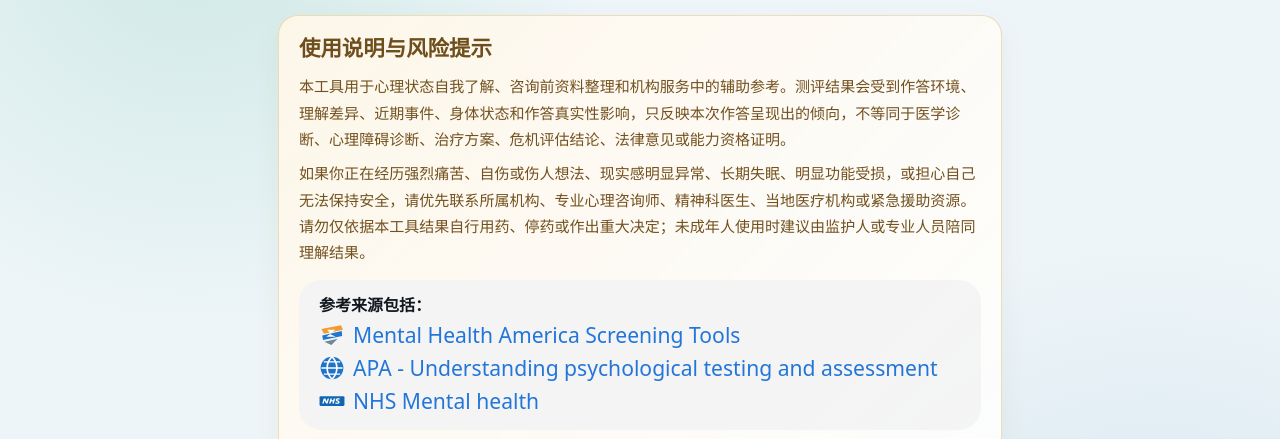
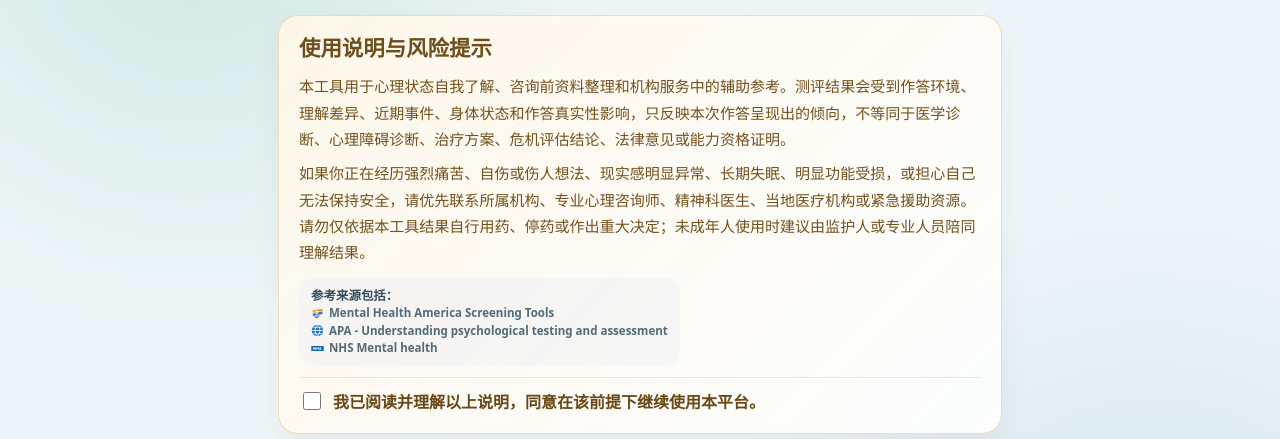
Before and after one commit to iiDomino/PsyHealth, a plain HTML site: page index.html in a window 1280 px wide. Shown: the part 180-619 px from the top of the page. Drawn offline with Linux system fonts and the light colour scheme.

Commit message:
Make reference card compact text

```diff
--- a/index.html
+++ b/index.html
@@ -19,18 +19,18 @@
       <p>如果你正在经历强烈痛苦、自伤或伤人想法、现实感明显异常、长期失眠、明显功能受损，或担心自己无法保持安全，请优先联系所属机构、专业心理咨询师、精神科医生、当地医疗机构或紧急援助资源。请勿仅依据本工具结果自行用药、停药或作出重大决定；未成年人使用时建议由监护人或专业人员陪同理解结果。</p>
       <div class="reference-card" aria-label="参考来源">
         <strong>参考来源包括：</strong>
-        <a href="https://screening.mhanational.org/screening-tools/" target="_blank" rel="noopener noreferrer">
+        <p>
           <svg viewBox="0 0 32 32" aria-hidden="true"><path fill="#f39a2f" d="M3 8.5 27 4l2.5 5.6L6 14.5z"/><path fill="#2176d2" d="M4 16.5 28 11l.5 6.2L5 22z"/><path fill="#6f8896" d="M6.5 24.2 23 20.5l-7.8 7.8z"/><path fill="#fff" d="M10 9.6h10.2l-6.6 5.2 7 3.2H9l5.2-3.6z"/></svg>
           <span>Mental Health America Screening Tools</span>
-        </a>
-        <a href="https://www.apa.org/topics/testing-assessment-measurement/understanding" target="_blank" rel="noopener noreferrer">
+        </p>
+        <p>
           <svg viewBox="0 0 32 32" aria-hidden="true"><circle cx="16" cy="16" r="14" fill="#1f74c9"/><path fill="none" stroke="#fff" stroke-width="2" d="M3 16h26M16 2c4 4.2 6 8.8 6 14s-2 9.8-6 14M16 2c-4 4.2-6 8.8-6 14s2 9.8 6 14"/><path fill="none" stroke="#fff" stroke-width="1.7" d="M6 8.5h20M6 23.5h20"/></svg>
           <span>APA - Understanding psychological testing and assessment</span>
-        </a>
-        <a href="https://www.nhs.uk/mental-health/" target="_blank" rel="noopener noreferrer">
+        </p>
+        <p>
           <svg viewBox="0 0 48 24" aria-hidden="true"><rect x="1" y="3" width="46" height="18" rx="2" fill="#1265b0"/><path fill="#fff" d="M6.1 16.8 8.7 7.2h3.1l2.5 5.7h.1l1.5-5.7h2.6l-2.6 9.6h-3l-2.6-5.9h-.1l-1.6 5.9zm12.5 0 2.6-9.6h2.7l-1 3.6h3.4l1-3.6H30l-2.6 9.6h-2.7l1.1-4.1h-3.4l-1.1 4.1zm11.3-.4.7-2.1c.9.4 1.9.7 3 .7 1 0 1.6-.3 1.6-.9 0-.5-.4-.8-1.5-1.2-1.6-.6-2.8-1.4-2.8-2.9 0-1.9 1.7-3 4.2-3 1.3 0 2.4.2 3.2.6l-.7 2.1c-.6-.3-1.5-.5-2.6-.5-.9 0-1.4.3-1.4.8s.5.8 1.7 1.2c1.8.7 2.7 1.5 2.7 2.9 0 1.9-1.6 3.1-4.4 3.1-1.5-.1-2.9-.4-3.7-.8"/></svg>
           <span>NHS Mental health</span>
-        </a>
+        </p>
       </div>
       <label class="consent-line" for="autoConsentCheck">
         <input id="autoConsentCheck" type="checkbox">
--- a/styles.css
+++ b/styles.css
@@ -28,11 +28,11 @@
 .disclaimer-panel { margin: 18px 0; padding: 18px 20px; border: 1px solid rgba(219,181,113,.45); border-radius: 20px; background: linear-gradient(135deg,rgba(255,247,232,.92),rgba(255,255,255,.86)); color: var(--warning-ink); box-shadow: 0 10px 28px rgba(115,81,30,.06); }
 .disclaimer-panel h2 { margin-bottom: 10px; font-size: clamp(1.08rem,3.4vw,1.34rem); color: #6f4e1d; }
 .disclaimer-panel p { margin: 8px 0; line-height: 1.75; font-size: .94rem; }
-.reference-card { margin-top: 14px; padding: 16px 20px; border-radius: 22px; background: rgba(244,244,245,.86); color: #101820; display: grid; gap: 7px; }
-.reference-card strong { font-size: 1rem; line-height: 1.2; }
-.reference-card a { display: inline-flex; align-items: center; gap: 8px; color: #2376d9; font-size: clamp(1.02rem,3.5vw,1.32rem); font-weight: 500; line-height: 1.22; text-decoration: none; }
-.reference-card svg { width: 26px; height: 26px; flex: 0 0 26px; }
-.reference-card a:nth-of-type(3) svg { width: 32px; }
+.reference-card { width: fit-content; max-width: 100%; margin: 12px 0 0; padding: 10px 12px; border-radius: 14px; background: rgba(244,244,245,.72); color: #425f70; display: grid; gap: 3px; text-align: left; }
+.reference-card strong { font-size: .78rem; line-height: 1.25; color: #344d5d; }
+.reference-card p { display: inline-flex; align-items: center; gap: 5px; margin: 0; color: #526b78; font-size: .72rem; font-weight: 560; line-height: 1.25; }
+.reference-card svg { width: 13px; height: 13px; flex: 0 0 13px; }
+.reference-card p:nth-of-type(3) svg { width: 17px; }
 .consent-line { display: flex; align-items: flex-start; gap: 9px; margin-top: 12px; padding-top: 12px; border-top: 1px solid rgba(219,181,113,.35); color: #684816; font-weight: 750; line-height: 1.55; }
 .consent-line input { width: 18px; height: 18px; margin-top: 2px; accent-color: var(--brand); }
 
```
